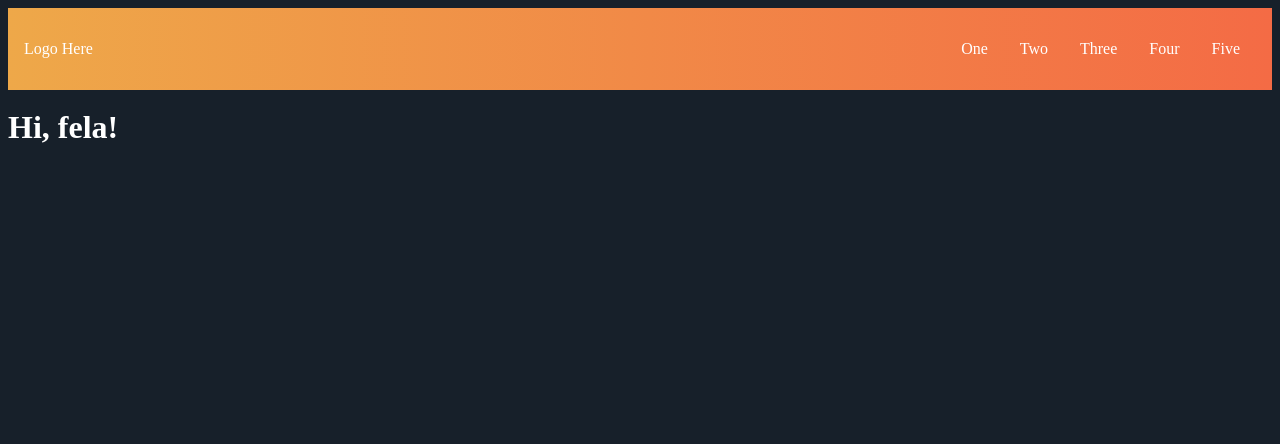
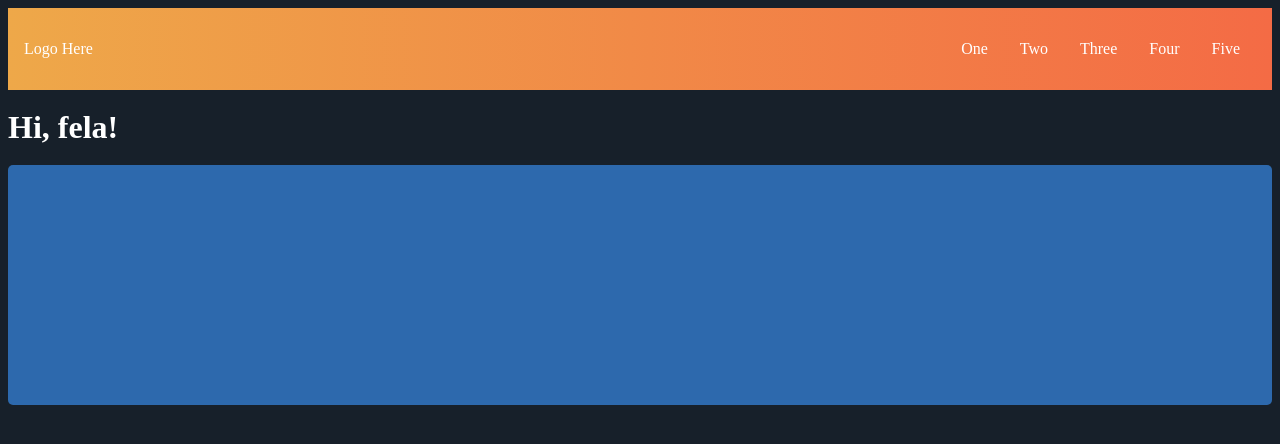
Before and after one commit to Karollayneer/Flask, a Flask app: page / in a window 1280 px wide. Shown: the top 444 px of the page. Run offline with Flask 3, Linux system fonts and the light colour scheme.

Commit message:
main
main

```diff
--- a/static/css/pages/main.css
+++ b/static/css/pages/main.css
@@ -0,0 +1,6 @@
+.card {
+    width: 100%;
+    border-radius: 5px;
+    background-color: #2d69ad;
+    height:15.0rem
+}
--- a/templates/index.html
+++ b/templates/index.html
@@ -4,4 +4,5 @@
 {{ super() }}
     <!-- <input type="button" id="btn" value="click-me"> -->
     <h1>Hi, fela!</h1>
+    <div class="card"></div>
 {% endblock %}
```
